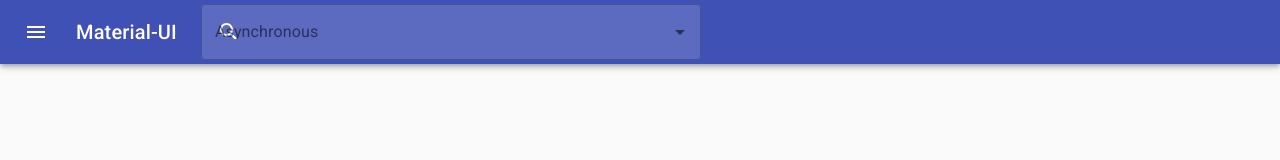
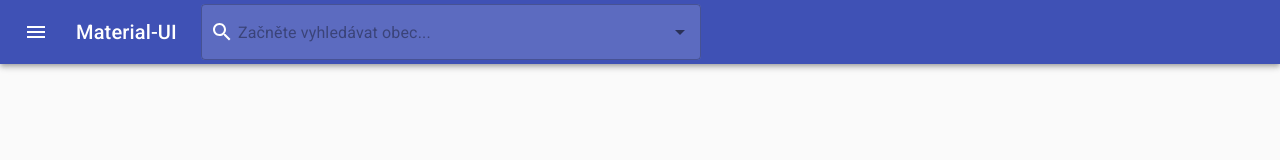
Before and after one commit to pehovorka/covid-obce-frontend, a React (Create React App) app: page / in a window 1280 px wide. Shown: the top 160 px of the page. Built offline with nearby package versions, Linux system fonts and the light colour scheme; no server answers.

Commit message:
Improve search field design

```diff
--- a/src/components/AppBar.js
+++ b/src/components/AppBar.js
@@ -9,7 +9,6 @@ import Badge from "@material-ui/core/Badge";
 import MenuItem from "@material-ui/core/MenuItem";
 import Menu from "@material-ui/core/Menu";
 import MenuIcon from "@material-ui/icons/Menu";
-import SearchIcon from "@material-ui/icons/Search";
 import AccountCircle from "@material-ui/icons/AccountCircle";
 import MailIcon from "@material-ui/icons/Mail";
 import NotificationsIcon from "@material-ui/icons/Notifications";
@@ -178,9 +177,6 @@ export function PrimarySearchAppBar() {
             Material-UI
           </Typography>
           <div className={classes.search}>
-            <div className={classes.searchIcon}>
-              <SearchIcon />
-            </div>
             <SearchField />
           </div>
           <div className={classes.grow} />
--- a/src/components/SearchField.js
+++ b/src/components/SearchField.js
@@ -2,6 +2,7 @@ import React, { useState, useEffect } from "react";
 import { gql, useQuery } from "@apollo/client";
 import { CircularProgress, TextField } from "@material-ui/core/";
 import Autocomplete from "@material-ui/lab/Autocomplete";
+import SearchIcon from "@material-ui/icons/Search";
 
 const OBEC_QUERY = gql`
   query Obce_nazvy($obec_nazev: String!) {
@@ -47,8 +48,9 @@ export function SearchField() {
 
   return (
     <Autocomplete
-      id="asynchronous-demo"
+      id="obce-search"
       style={{ width: 500 }}
+      noOptionsText={"Žádné výsledky"}
       open={autoCompleteOpen}
       onOpen={() => {
         setAutoCompleteOpen(true);
@@ -72,10 +74,15 @@ export function SearchField() {
       renderInput={(params) => (
         <TextField
           {...params}
-          label="Asynchronous"
+          placeholder="Začněte vyhledávat obec..."
           variant="outlined"
           InputProps={{
             ...params.InputProps,
+            startAdornment: (
+              <React.Fragment>
+                <SearchIcon style={{ color: "#fff" }} />
+              </React.Fragment>
+            ),
             endAdornment: (
               <React.Fragment>
                 {obce.loading ? (
```
